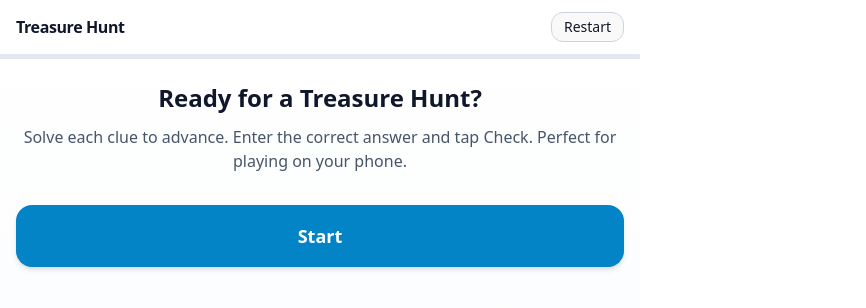
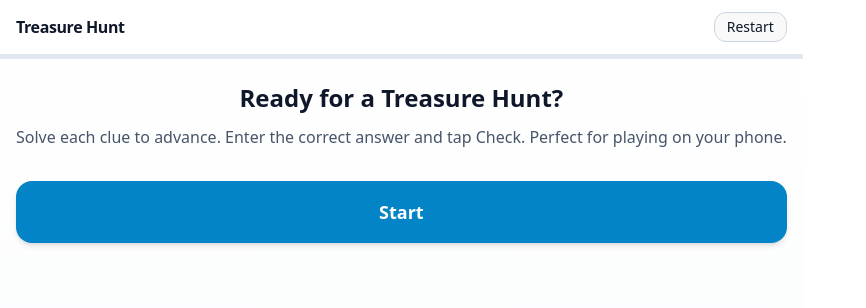
Before and after one commit to Sash0G/treasure-hunt, a React (Vite) app: page / in a window 1280 px wide. Shown: the top 308 px of the page, without its empty margins (0-866 px from the left). Built offline with nearby package versions, Linux system fonts and the light colour scheme.

Commit message:
First commit

```diff
--- a/src/App.jsx
+++ b/src/App.jsx
@@ -4,30 +4,29 @@ import { motion, AnimatePresence } from "framer-motion";
 const CLUES = [
   {
     text: "Сметката е лесна,\nспирката (към УАСГ) чудесна,\nмесецът е ясен,\nрожденикът - опасен\nдеца песни правят,\nи с кранове играят,\nно сестрите ги не траят",
-    answer: "Финиъс и Фърб"
+    answer: "Финиъс и Фърб",
   },
   {
     text: "На голям софийски площад,\nбаща и син спокойно седят,\nа на периферията близо до ръба\nсе крие храната за деня",
     answer: "Макдоналдс",
-     // 👈 put egg.jpg inside the public/ folder
   },
   {
     text: "В градската градина на тревата,\nняколко човека гледат небесата,\nизмежду босите им крака,\nкои слети букви съзря?",
-    answer: "ШМ"
+    answer: "ШМ",
   },
   {
     text: "В софийски древни времена,\nбез метро тракийски племена\nимали целта света да покорят,\nи град като Варна да съградят",
-    answer: "9000"
+    answer: "9000",
   },
   {
     text: "Бибиди бобиди БУМ,\nцар наш със много ум,\nкаляската запалил,\nно часът пък го забравил,\nи така споменът за този ден,\nв който закъснелият бил спасен\nдва образа спокойно пазят,\nи комунистите долни плашат",
-    answer: "лъвове"
+    answer: "лъвове",
   },
   {
     text: "Оранжевото знаем е любимият ти цвят,\nно не вярвай на софиянец като на брат.\nЩе намериш там стар документ,\nа до него стая от картини в комплект.",
     answer: "Галерий",
-    image:import.meta.env.BASE_URL + "/images/gerb.jpg"
-  }
+    image: import.meta.env.BASE_URL + "images/gerb.jpg",
+  },
 ];
 
 function normalize(s) {
@@ -115,7 +114,7 @@ export default function TreasureHuntApp() {
     <div className="min-h-dvh bg-gradient-to-b from-white to-slate-50 text-slate-900 flex flex-col">
       {/* Header */}
       <div className="sticky top-0 z-10 bg-white/70 backdrop-blur border-b border-slate-200">
-        <div className="mx-auto max-w-screen-sm px-4 py-3 flex items-center justify-between">
+        <div className="w-full px-4 py-3 flex items-center justify-between">
           <div className="font-semibold tracking-tight">Treasure Hunt</div>
           <button
             onClick={restart}
@@ -136,7 +135,7 @@ export default function TreasureHuntApp() {
       </div>
 
       {/* Main content */}
-      <main className="mx-auto w-full max-w-screen-sm flex-1 px-4 pb-28 pt-6">
+      <main className="w-full flex-1 px-4 pb-28 pt-6">
         <AnimatePresence mode="wait">
           {!started ? (
             // Home Page
@@ -146,7 +145,7 @@ export default function TreasureHuntApp() {
               initial="initial"
               animate="animate"
               exit="exit"
-              className="text-center"
+              className="text-center whitespace-pre-line"
             >
               <h1 className="text-2xl font-bold leading-tight">
                 Ready for a Treasure Hunt?
@@ -189,7 +188,7 @@ export default function TreasureHuntApp() {
                 </div>
               )}
 
-              <h2 className="mt-4 text-xl font-semibold leading-snug" style={{ whiteSpace: "pre-line" }}>
+              <h2 className="mt-4 text-xl font-semibold leading-snug whitespace-pre-line">
                 {CLUES[index].text}
               </h2>
 
@@ -240,7 +239,7 @@ export default function TreasureHuntApp() {
               initial="initial"
               animate="animate"
               exit="exit"
-              className="text-center"
+              className="text-center whitespace-pre-line"
             >
               <h2 className="text-2xl font-bold">You found the treasure! 🎉</h2>
               <p className="mt-2 text-slate-600">
@@ -262,7 +261,7 @@ export default function TreasureHuntApp() {
       {/* Footer button */}
       {started && index <= CLUES.length && (
         <div className="fixed inset-x-0 bottom-0 z-10 bg-white/90 backdrop-blur border-t border-slate-200">
-          <div className="mx-auto max-w-screen-sm px-4 py-3">
+          <div className="w-full px-4 py-3">
             {index <= CLUES.length - 1 ? (
               <motion.button
                 whileTap={{ scale: 0.98 }}
```
